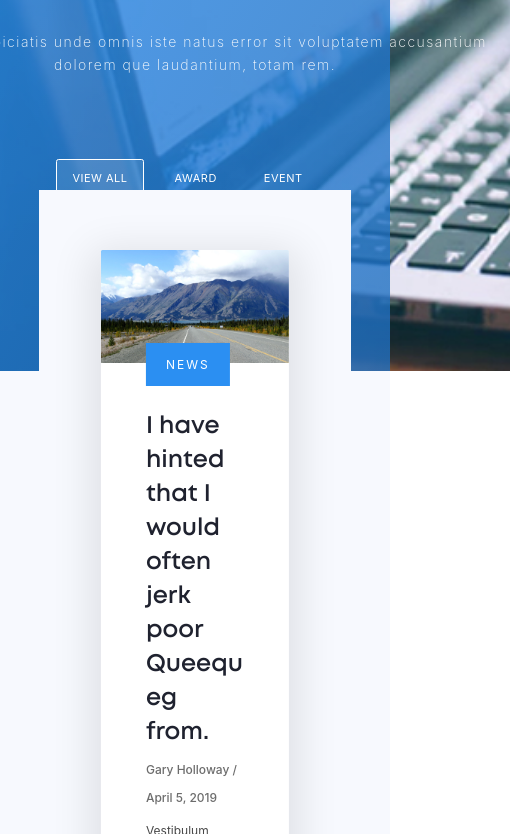
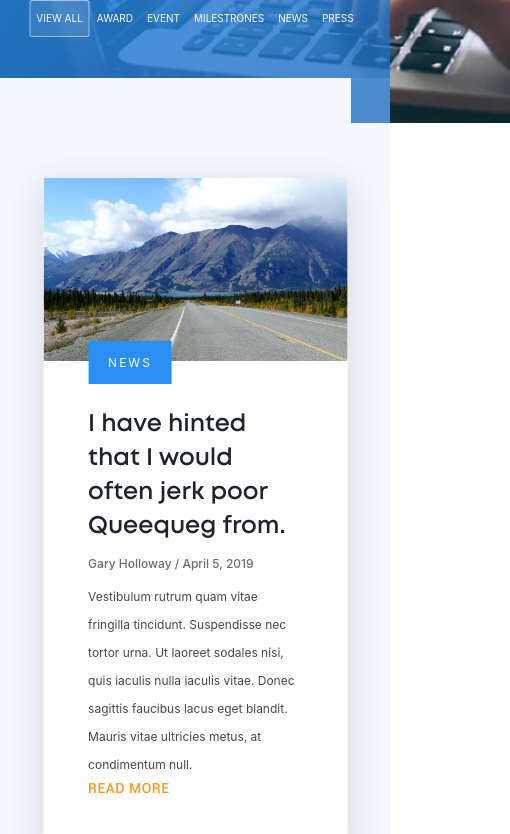
Before and after one commit to aunurDev/Freebit, a website: page index.html in a window 390 px wide. Shown: the part 306-1140 px from the top of the page, 510 px wide, since content can reach past the window. Drawn offline with Linux system fonts and the light colour scheme.

Commit message:
responsive phone nonfooter

```diff
--- a/index.html
+++ b/index.html
@@ -56,7 +56,7 @@
             <div class="header__text-box">
                 <h1 class="header__utama">
                     <span class="header__utama--judul">Our Blog</span>
-                    <span class="header__utama--keterangan">Sed ut perspiciatis unde omnis iste natus error sit voluptatem accusantium dolorem que laudantium, totam rem.</span>
+                    <span class="header__utama--subketerangan">Sed ut perspiciatis unde omnis iste natus error sit voluptatem accusantium dolorem que laudantium, totam rem.</span>
                 </h1>
             </div>
             <!-- navigation blog -->
--- a/sass/base/_typography.scss
+++ b/sass/base/_typography.scss
@@ -15,18 +15,27 @@
 
 .header__utama{
     color: #fff;
-    line-height: 1.7;
-    margin-bottom: 4rem;
     text-align: center;
     &--judul{
+        line-height: 7.5rem;
         font-size: 6rem;
         display: block;
         // font-weight: 300;
         letter-spacing: .5px;
         animation-duration: 2s ;
         margin-bottom: .5em;
+        @include responsive(tablet-potrait){
+            font-size: 4.5rem;
+            line-height: 5rem;
+        }
+        @include responsive(phone){
+            font-size: 3.6rem;
+            line-height: 4.6rem;
+            letter-spacing: 0;
+            text-align: left;
+        }
     }
-    &--keterangan{
+    &--subketerangan{
         position: absolute;
         width: 45em;
         left: 50%;
@@ -35,17 +44,33 @@
         display: block;
         font-weight: 200;
         letter-spacing: 1.5px;
+        line-height: 2.7rem;
+        @include responsive(tablet-potrait){
+            line-height: 2.8rem;
+            font-size: 1.1rem;
+            letter-spacing: .38px;
+        }
+        @include responsive(phone){
+            width: 31.3rem;
+            line-height: 1.8rem;
+            padding: 0 3rem;
+            text-align: left;
+            margin-left: 2rem;
+            position: absolute;
+            letter-spacing: .39px;
+            left: 32.5%;
+        }
     }
-    &--subketerangan{
-        position: absolute;
-        width: 35em;
-        left: 50%;
-        transform: translateX(-50%);
-        font-size: 1.4rem;
-        display: block;
-        font-family: "MontRegular", Arial, sans-serif;
-        letter-spacing: .5px;
-    }
+    // &--subketerangan{
+    //     position: absolute;
+    //     width: 35em;
+    //     left: 50%;
+    //     transform: translateX(-50%);
+    //     font-size: 1.4rem;
+    //     display: block;
+    //     font-family: "MontRegular", Arial, sans-serif;
+    //     letter-spacing: .5px;
+    // }
 }
 
 .header__kedua{
--- a/sass/components/_navigation.scss
+++ b/sass/components/_navigation.scss
@@ -40,6 +40,12 @@
         margin-right: 1.5rem;
         transition: all .2s;
         border: 1px solid transparent;
+        @include responsive(phone){
+            margin:0;
+            font-size: 1rem;
+            padding: 1rem .6rem;
+            letter-spacing: 0;
+        }
         &:hover{
             border-radius: 2.5px;
             border: 1px solid white;
@@ -49,7 +55,7 @@
     .nav-item{
         .active{
             border-radius: 2.5px;
-            border: 1px solid white;
+            border: 1px solid rgba(white, .5);
             background: rgba(#FFFFFF, .1);
         }
     }
--- a/sass/layout/_content.scss
+++ b/sass/layout/_content.scss
@@ -1,11 +1,4 @@
-.wrapper{
-    background: #F7F9FE;
-    position: relative;
-    z-index: 40;
-    &__blog{
-        height: 222em;
-    }
-}
+
 .container{
     left: 50%;
     transform: translateX(-50%);
@@ -34,13 +27,23 @@
     padding-bottom: 0;
     z-index: 50;
     padding-bottom: 3rem;
+    @include responsive(phone){
+        padding: 0;
+        padding-right: 10%;
+        padding-bottom: 4rem;
+    }
     &__wrapper{
         position: relative;
         background: #F7F9FE;
         margin-top: -22rem;
         padding: 6rem;
-        padding-bottom: 0;
         z-index: 60;
+        @include responsive(phone){
+            margin-top: -4.5rem;
+            padding-left: 4rem;
+            padding-right: 0;
+            padding-top: 10rem;
+        }
     }
 }
 
--- a/sass/layout/_header.scss
+++ b/sass/layout/_header.scss
@@ -2,6 +2,9 @@
     position: relative;
     height: 67.7rem;
     transition: all .2s;
+    @include responsive(phone){
+        height: 42.9rem;
+    }
     &__transparent{
         height: 100%;
         background: $blue-gradient;
@@ -10,7 +13,7 @@
         top: 0;
         position: fixed;
         z-index: -20;
-        height: 67.7rem;
+        height: 42.9rem;
         background-size: cover;
         background-repeat: no-repeat;
     }
@@ -21,6 +24,10 @@
         top: 50%;
         left: 50%;
         transform: translate(-50%, -50%);
+        @include responsive(phone){
+            height: 20%;
+            top: 45%;
+        }
     }
     &__nav-box{
         position: absolute;
@@ -28,6 +35,9 @@
         width: 80%;
         left: 50%;
         transform: translateX(-50%);
+        @include responsive(phone){
+            width: 90%;
+        }
     }
 }
 
```
Also changed, not shown: css/style.css.
